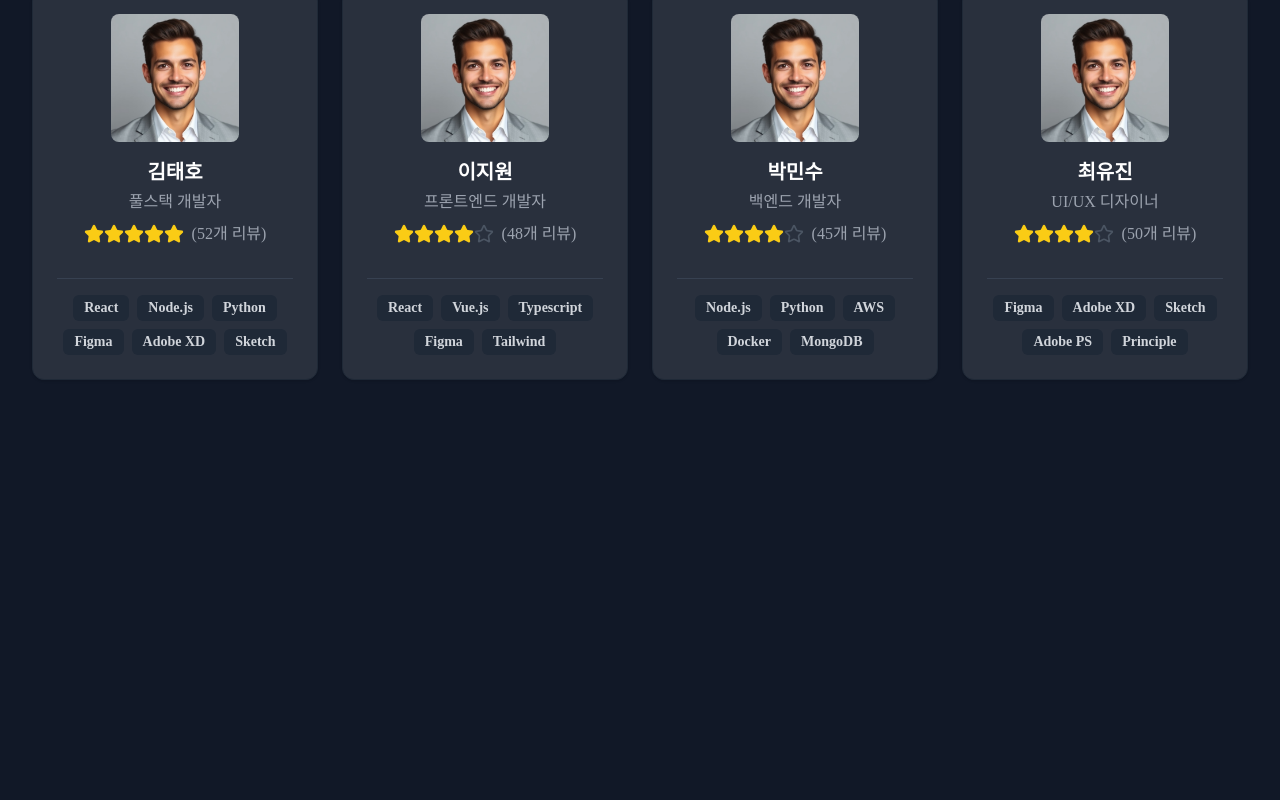
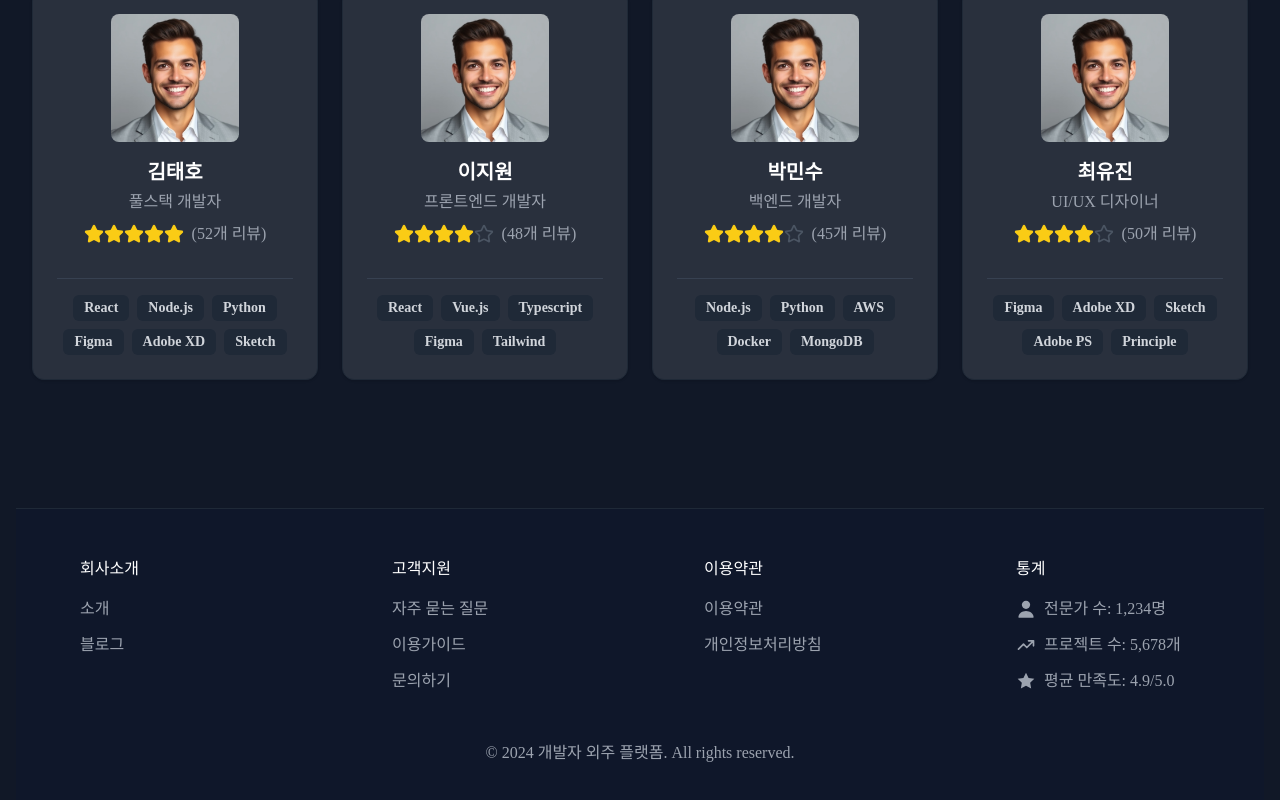
Before and after one commit to spring-bud/mate-fe, a Next.js app: page /test in a window 1280 px wide. Shown: the part 2152-2952 px from the top of the page. Built offline with nearby package versions, Linux system fonts and the light colour scheme.

Commit message:
feat: footer 섹션 생성#2

```diff
--- a/app/test/page.tsx
+++ b/app/test/page.tsx
@@ -3,15 +3,17 @@ import Banner from './components/Banner';
 import { PopularProduct } from './components/PopularProduct';
 import Category from './components/Category';
 import PopularUserProfile from './components/PopularUserProfile';
+import Footer from '@/components/shared/footer/Footer';
 
 export default function Home() {
   return (
-    <div className="container h-[3000px]">
+    <div className="container">
       <Header />
       <Banner />
       <PopularProduct />
       <Category />
       <PopularUserProfile />
+      <Footer />
     </div>
   );
 }
--- /dev/null
+++ b/components/shared/footer/Footer.tsx
@@ -0,0 +1,130 @@
+'use client';
+
+import Link from 'next/link';
+
+// 통계 데이터 객체
+const statistics = {
+  totalUsers: 1234,
+  totalProjects: 5678,
+  averageRating: 4.9,
+};
+
+// 메뉴 데이터
+const footerMenus = {
+  company: {
+    title: '회사소개',
+    items: [
+      { label: '소개', href: '/about' },
+      { label: '블로그', href: '/blog' },
+    ],
+  },
+  customerService: {
+    title: '고객지원',
+    items: [
+      { label: '자주 묻는 질문', href: '/faq' },
+      { label: '이용가이드', href: '/guide' },
+      { label: '문의하기', href: '/contact' },
+    ],
+  },
+  terms: {
+    title: '이용약관',
+    items: [
+      { label: '이용약관', href: '/terms' },
+      { label: '개인정보처리방침', href: '/privacy' },
+    ],
+  },
+};
+
+const Footer = () => {
+  return (
+    <footer className="w-full bg-[#0f172a] text-gray-400 py-12 border-t border-gray-800 mt-20">
+      <div className="max-w-6xl mx-auto px-4">
+        <div className="grid grid-cols-4 gap-32">
+          {/* 회사소개 */}
+          <div>
+            <p className="text-white mb-4">{footerMenus.company.title}</p>
+            <div className="flex flex-col gap-3">
+              {footerMenus.company.items.map((item, index) => (
+                <Link key={index} href={item.href} className="hover:text-gray-300 transition-colors">
+                  {item.label}
+                </Link>
+              ))}
+            </div>
+          </div>
+
+          {/* 고객지원 */}
+          <div>
+            <p className="text-white mb-4">{footerMenus.customerService.title}</p>
+            <div className="flex flex-col gap-3">
+              {footerMenus.customerService.items.map((item, index) => (
+                <Link key={index} href={item.href} className="hover:text-gray-300 transition-colors">
+                  {item.label}
+                </Link>
+              ))}
+            </div>
+          </div>
+
+          {/* 이용약관 */}
+          <div>
+            <p className="text-white mb-4">{footerMenus.terms.title}</p>
+            <div className="flex flex-col gap-3">
+              {footerMenus.terms.items.map((item, index) => (
+                <Link key={index} href={item.href} className="hover:text-gray-300 transition-colors">
+                  {item.label}
+                </Link>
+              ))}
+            </div>
+          </div>
+
+          {/* 통계 */}
+          <div>
+            <p className="text-white mb-4">통계</p>
+            <div className="flex flex-col gap-3">
+              <div className="flex items-center gap-2">
+                <svg className="w-5 h-5" viewBox="0 0 24 24" fill="none" xmlns="http://www.w3.org/2000/svg">
+                  <path
+                    d="M12 12C14.7614 12 17 9.76142 17 7C17 4.23858 14.7614 2 12 2C9.23858 2 7 4.23858 7 7C7 9.76142 9.23858 12 12 12Z"
+                    fill="currentColor"
+                  />
+                  <path
+                    d="M12.0002 14.5C6.99016 14.5 2.91016 17.86 2.91016 22C2.91016 22.28 3.13016 22.5 3.41016 22.5H20.5902C20.8702 22.5 21.0902 22.28 21.0902 22C21.0902 17.86 17.0102 14.5 12.0002 14.5Z"
+                    fill="currentColor"
+                  />
+                </svg>
+                <span>전문가 수: {statistics.totalUsers.toLocaleString()}명</span>
+              </div>
+              <div className="flex items-center gap-2">
+                <svg className="w-5 h-5" viewBox="0 0 24 24" fill="none" xmlns="http://www.w3.org/2000/svg">
+                  <path
+                    d="M21 7L13 15L9 11L3 17M21 7H15M21 7V13"
+                    stroke="currentColor"
+                    strokeWidth="2"
+                    strokeLinecap="round"
+                    strokeLinejoin="round"
+                  />
+                </svg>
+                <span>프로젝트 수: {statistics.totalProjects.toLocaleString()}개</span>
+              </div>
+              <div className="flex items-center gap-2">
+                <svg className="w-5 h-5" viewBox="0 0 24 24" fill="none" xmlns="http://www.w3.org/2000/svg">
+                  <path
+                    d="M12 2L15.09 8.26L22 9.27L17 14.14L18.18 21.02L12 17.77L5.82 21.02L7 14.14L2 9.27L8.91 8.26L12 2Z"
+                    fill="currentColor"
+                  />
+                </svg>
+                <span>평균 만족도: {statistics.averageRating}/5.0</span>
+              </div>
+            </div>
+          </div>
+        </div>
+
+        {/* Copyright */}
+        <div className="mt-12 text-center">
+          <p>© 2024 개발자 외주 플랫폼. All rights reserved.</p>
+        </div>
+      </div>
+    </footer>
+  );
+};
+
+export default Footer;
```
